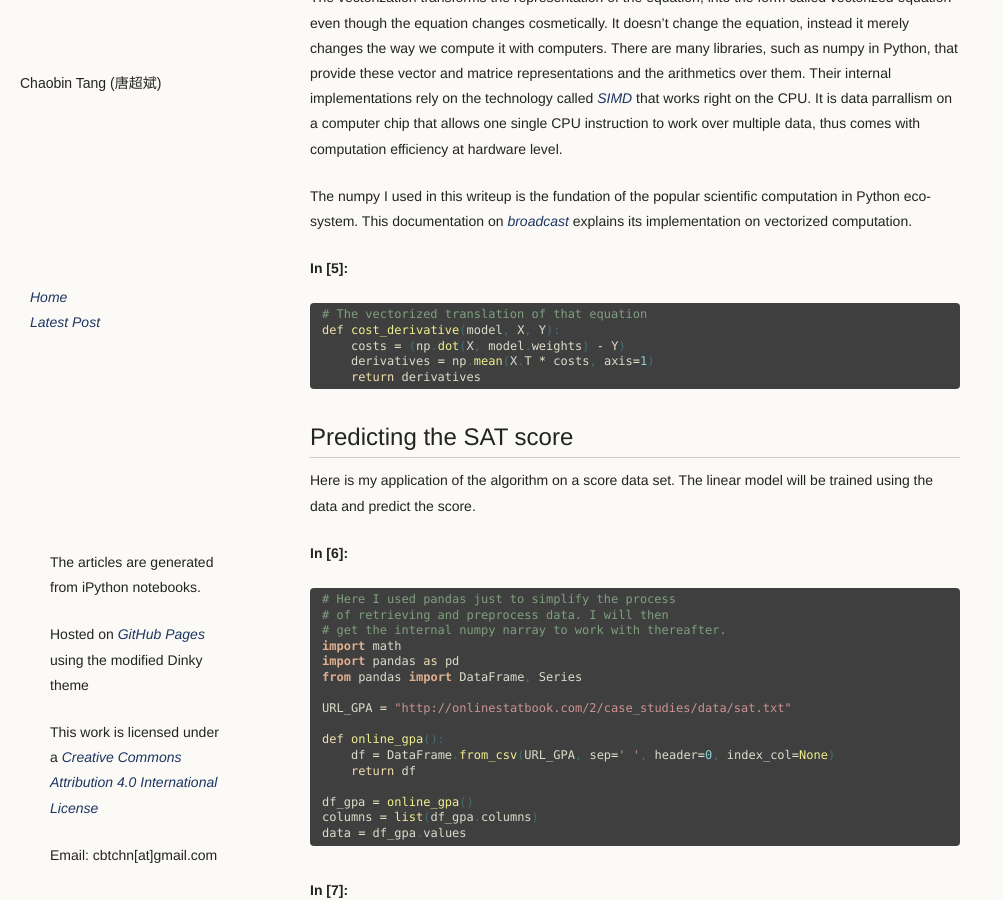
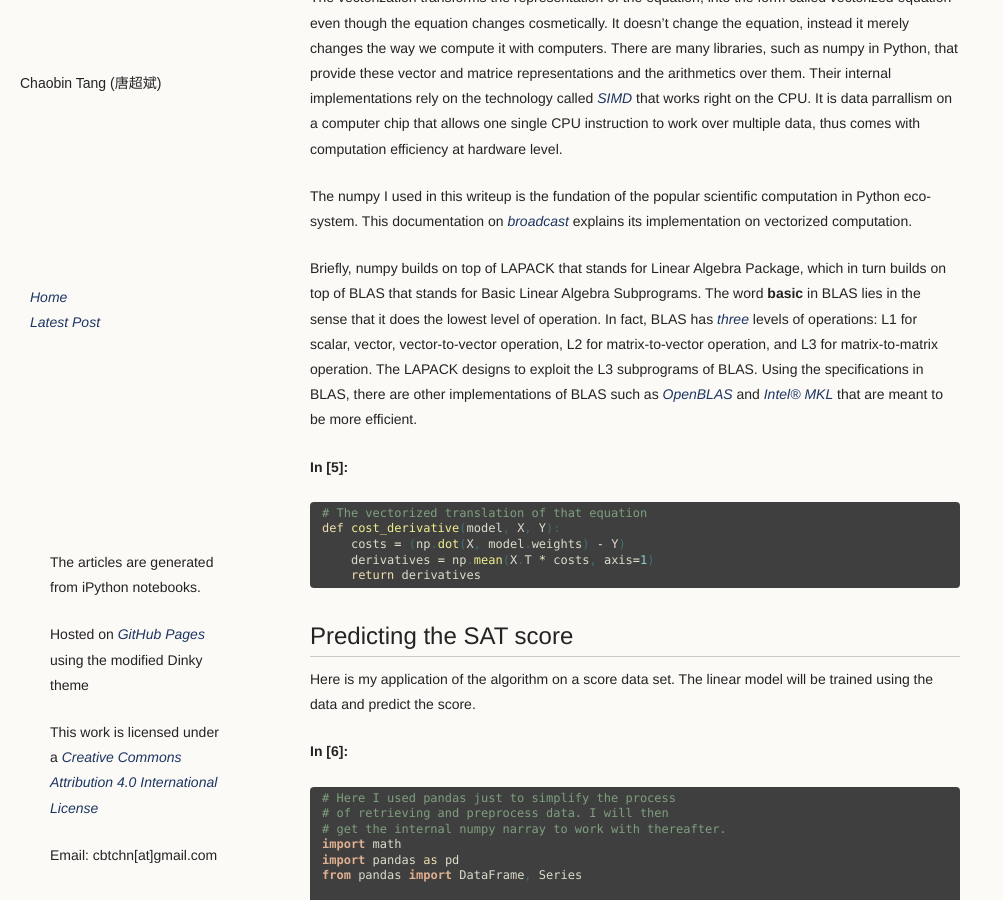
Before and after one commit to chaobin/chaobin.github.io, a Jekyll site: the page built from _posts/2016-03-08-gradient-descent-intuitively-understood.md, in a window 1280 px wide and 900 px high, scrolled down 4108 px. Shown: the whole window, without its empty margins (0-1003 px from the left). Built offline with Jekyll 4.4.1, drawn with Linux system fonts in a browser that asks for light colours; nearby versions of some CDN libraries; some of the changed text lies outside the part shown.

Commit message:
added on vectorization

```diff
--- a/_posts/2016-03-08-gradient-descent-intuitively-understood.md
+++ b/_posts/2016-03-08-gradient-descent-intuitively-understood.md
@@ -257,6 +255,18 @@ The numpy I used in this writeup is the fundation of the popular scientific
 computation in Python eco-system. This documentation on [broadcast](http://docs.
 scipy.org/doc/numpy-1.10.1/user/basics.broadcasting.html) explains its
 implementation on vectorized computation.
+
+Briefly, numpy builds on top of LAPACK that stands for Linear Algebra Package,
+which in turn builds on top of BLAS that stands for Basic Linear Algebra
+Subprograms. The word **basic** in BLAS lies in the sense that it does the
+lowest level of operation. In fact, BLAS has
+**[three](http://www.netlib.org/blas/blasqr.pdf)** levels of operations: L1 for
+scalar, vector, vector-to-vector operation, L2 for matrix-to-vector operation,
+and L3 for matrix-to-matrix operation. The LAPACK designs to exploit the L3
+subprograms of BLAS. Using the specifications in BLAS, there are other
+implementations of BLAS such as [OpenBLAS](http://www.openblas.net/) and [Intel®
+MKL](https://software.intel.com/en-us/intel-mkl) that are meant to be more
+efficient.
 
 **In [5]:**
 
@@ -539,9 +549,3 @@ with zoom_plot(5, 7):
 
 
 ![png](/images/2016-03-08-gradient-descent-intuitively-understood/2016-03-08-gradient-descent-intuitively-understood_26_0.png)
-
-
-### References:
-
-1. [Matplotlib Color](http://matplotlib.org/api/colors_api.html)
-1. [Latex Cheatsheet](https://wch.github.io/latexsheet/latexsheet.pdf)
```
Also changed, not shown: other parts of _posts/2016-03-08-gradient-descent-intuitively-understood.md (+4 -6 lines).
